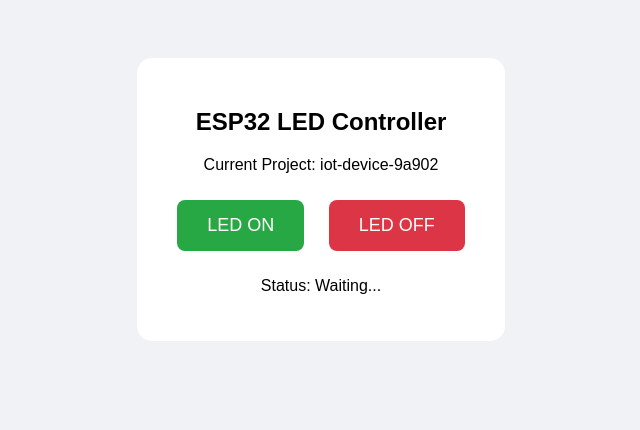
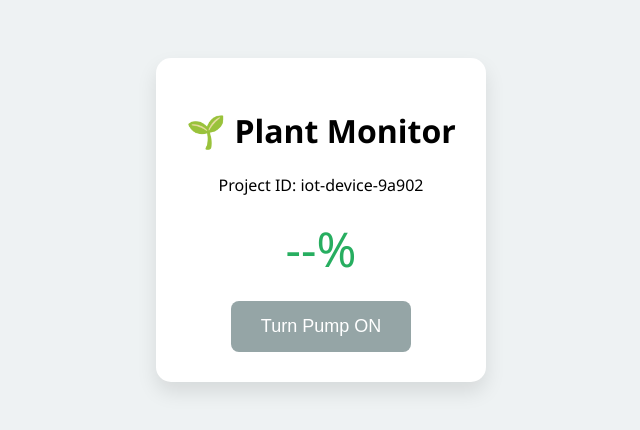
Before and after one commit to Raju1995-Educator/esp32led, a plain HTML site: page index.html in a window 1280 px wide. Shown: the whole page, without its empty margins (319-959 px from the left). Drawn offline with Linux system fonts and the light colour scheme; no server answers.

Commit message:
Update index.html

```diff
--- a/index.html
+++ b/index.html
@@ -1,30 +1,28 @@
 <!DOCTYPE html>
 <html>
 <head>
-    <title>Kidsversity IoT Control</title>
+    <title>Plant Monitor | IoT Device</title>
+    <script src="https://www.gstatic.com/firebasejs/8.10.0/firebase-app.js"></script>
+    <script src="https://www.gstatic.com/firebasejs/8.10.0/firebase-database.js"></script>
     <style>
-        body { font-family: Arial, sans-serif; text-align: center; background: #f0f2f5; padding: 50px; }
-        .box { background: white; padding: 30px; border-radius: 15px; display: inline-block; shadow: 0 4px 10px rgba(0,0,0,0.1); }
-        button { padding: 15px 30px; font-size: 18px; margin: 10px; cursor: pointer; border: none; border-radius: 8px; color: white; transition: 0.3s; }
-        .on { background: #28a745; }
-        .off { background: #dc3545; }
-        button:hover { opacity: 0.8; }
+        body { font-family: 'Segoe UI', Tahoma, Geneva, Verdana, sans-serif; text-align: center; background: #eef2f3; padding: 50px; }
+        .card { background: white; padding: 30px; border-radius: 15px; display: inline-block; box-shadow: 0 10px 20px rgba(0,0,0,0.1); }
+        .moisture-text { font-size: 48px; color: #27ae60; margin: 20px 0; }
+        .btn { padding: 15px 30px; font-size: 18px; cursor: pointer; border: none; border-radius: 8px; transition: 0.3s; }
+        .on { background: #2ecc71; color: white; }
+        .off { background: #95a5a6; color: white; }
     </style>
 </head>
 <body>
-    <div class="box">
-        <h2>ESP32 LED Controller</h2>
-        <p>Current Project: iot-device-9a902</p>
-        <button class="on" id="btnOn">LED ON</button>
-        <button class="off" id="btnOff">LED OFF</button>
-        <p id="status">Status: Waiting...</p>
+
+    <div class="card">
+        <h1>🌱 Plant Monitor</h1>
+        <p>Project ID: iot-device-9a902</p>
+        <div class="moisture-text"><span id="moisture">--</span>%</div>
+        <button id="pumpBtn" class="btn off" onclick="togglePump()">Turn Pump ON</button>
     </div>
 
-    <script type="module">
-        import { initializeApp } from "https://www.gstatic.com/firebasejs/10.7.1/firebase-app.js";
-        import { getDatabase, ref, set, onValue } from "https://www.gstatic.com/firebasejs/10.7.1/firebase-database.js";
-
-        // Your specific configuration
+    <script>
         const firebaseConfig = {
             apiKey: "AIzaSyA3FM6UKhtgwVsrSTW_19pVMaUrCFR4Bt4",
             authDomain: "iot-device-9a902.firebaseapp.com",
@@ -35,19 +33,24 @@
             appId: "1:1027372613001:web:c4c62bf75b89b4031d7558"
         };
 
-        const app = initializeApp(firebaseConfig);
-        const db = getDatabase(app);
-        const ledRef = ref(db, 'led_status');
+        firebase.initializeApp(firebaseConfig);
+        const db = firebase.database();
 
-        // Buttons
-        document.getElementById('btnOn').onclick = () => set(ledRef, 1);
-        document.getElementById('btnOff').onclick = () => set(ledRef, 0);
+        // Real-time listener for moisture
+        db.ref('plant/moisture').on('value', (snap) => {
+            document.getElementById('moisture').innerText = snap.val() || 0;
+        });
 
-        // Live status feedback from database
-        onValue(ledRef, (snapshot) => {
-            const val = snapshot.val();
-            document.getElementById('status').innerText = "Status: LED is " + (val === 1 ? "ON" : "OFF");
-        });
+        // Toggle Pump
+        function togglePump() {
+            const btn = document.getElementById('pumpBtn');
+            const isTurningOn = btn.classList.contains('off');
+
+            db.ref('plant/pump_status').set(isTurningOn);
+
+            btn.innerText = isTurningOn ? "Turn Pump OFF" : "Turn Pump ON";
+            btn.className = isTurningOn ? "btn on" : "btn off";
+        }
     </script>
 </body>
 </html>
```
